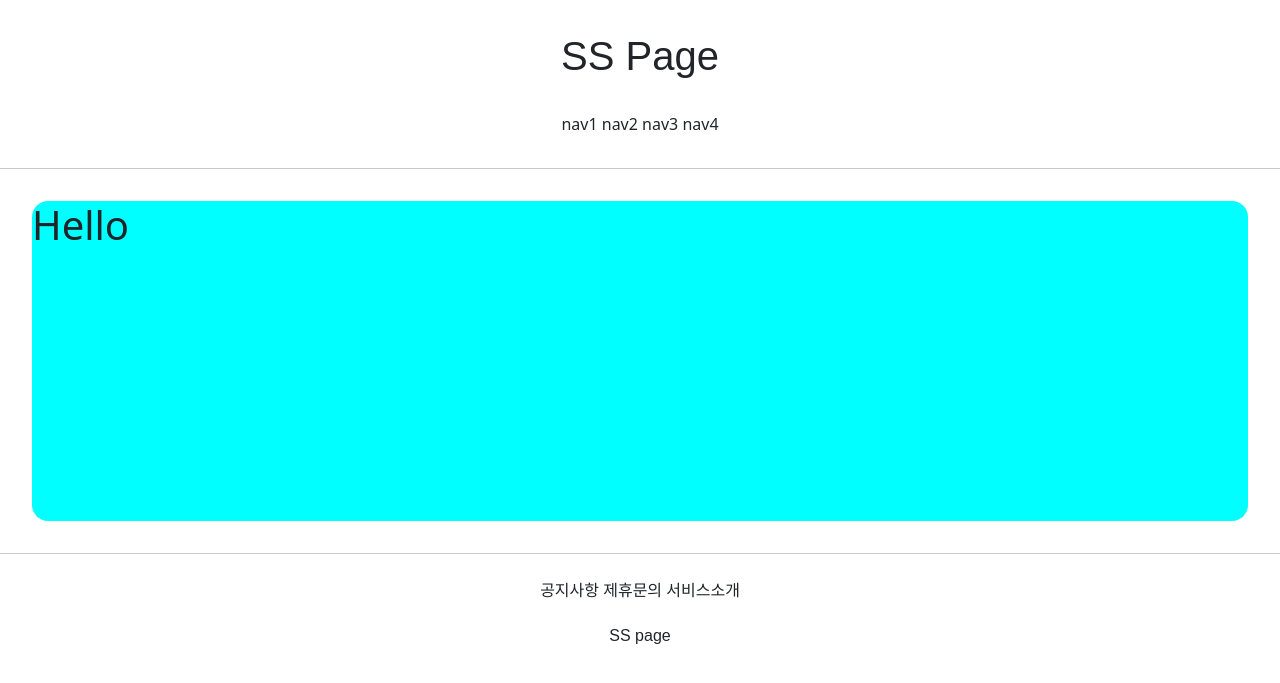
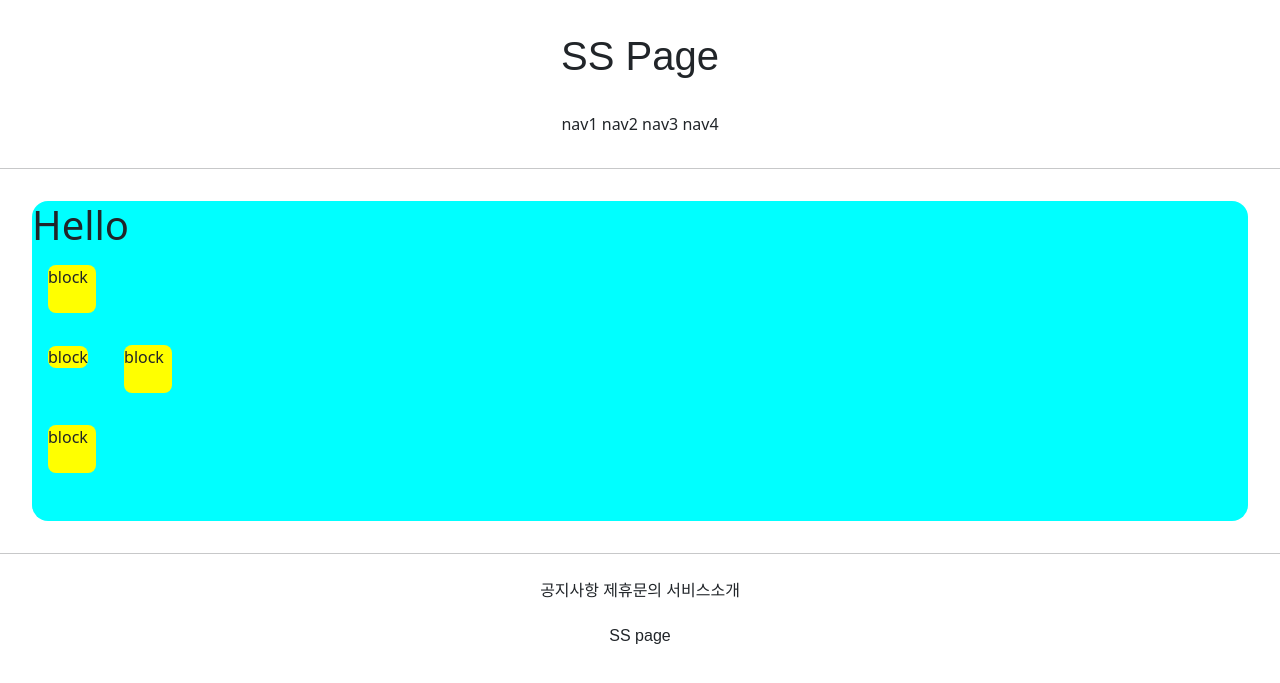
Before and after one commit to NOESYU/Class6, a Django app: page /account/hello_world/ in a window 1280 px wide. Shown: the top 683 px of the page. Run offline with Django 3.2, Linux system fonts and the light colour scheme; parts of the project's set-up code (start-up, migrations or seed data) failed here and were passed over; some web fonts are replaced.

Commit message:
210706 django class commit 3

```diff
--- a/accountapp/templates/accountapp/hello_world.html
+++ b/accountapp/templates/accountapp/hello_world.html
@@ -3,7 +3,25 @@
 {% extends 'base.html' %}
 
 {% block content %}
+    <style>
+        .testing {
+            background-color: yellow;
+            margin: 1rem;
+            height: 48px;
+            width: 48px;
+            border-radius: .5rem;
+        }
+    </style>
+
     <div style="height: 20rem; background-color: aqua; margin: 2rem; border-radius: 1rem;">
         <h1>Hello</h1>
+        <!--display 종류-->
+        <div class="testing" style="display: block">block</div>
+        <div class="testing" style="display: inline">block</div>
+        <div class="testing" style="display: inline-block">block</div>
+        <div class="testing" style="display: none">block</div>
+        <div class="testing">block</div>
+
+
     </div>
 {% endblock %}
```
